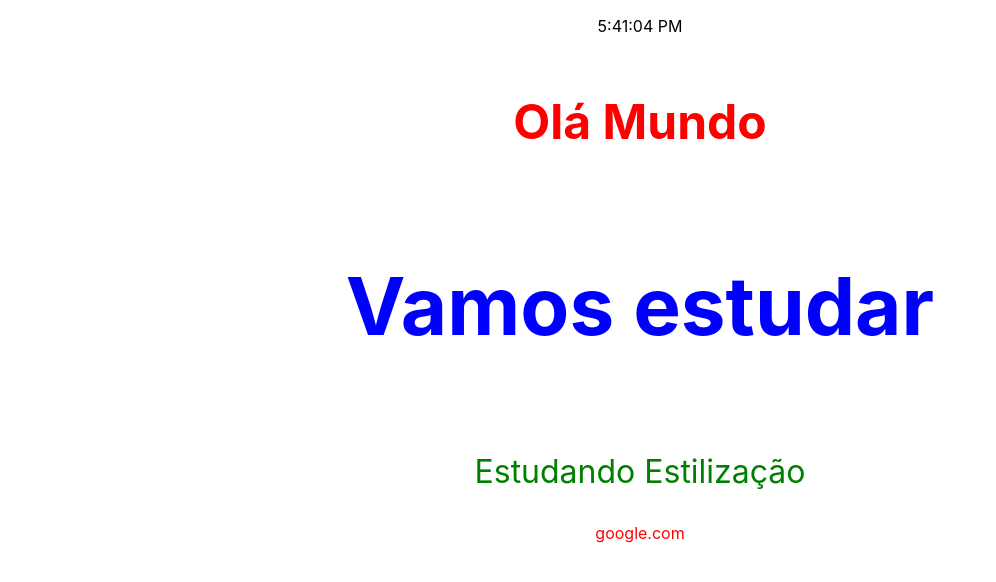
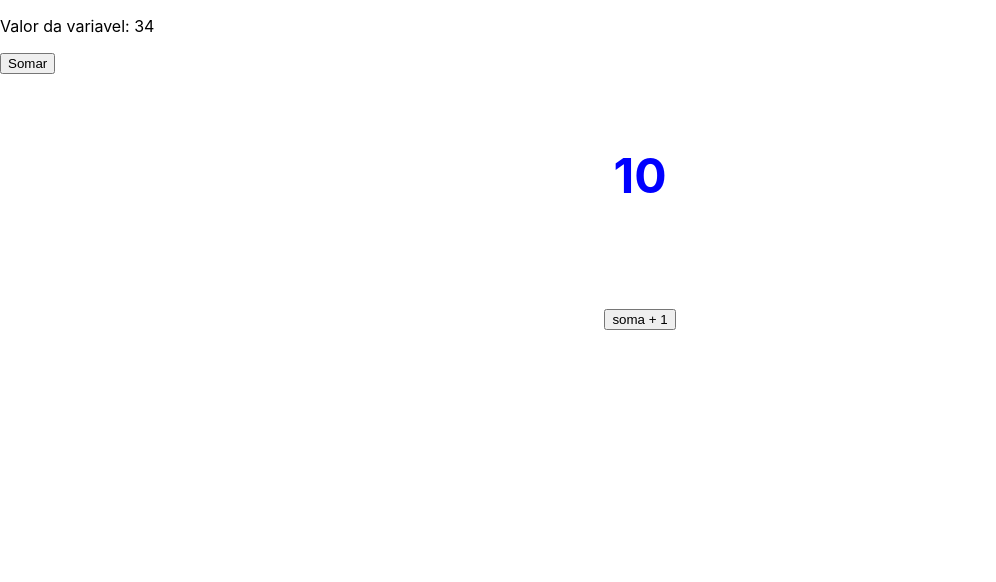
Before and after one commit to claudiney63/react, a React (Create React App) app in the folder app_01/app_01/: page / in a window 1280 px wide. Shown: the top 582 px of the page, without its empty margins (0-996 px from the left). Built offline with nearby package versions, Linux system fonts and the light colour scheme.

Commit message:
State em React aula10

```diff
--- a/app_01/app_01/src/App.js
+++ b/app_01/app_01/src/App.js
@@ -24,7 +24,7 @@ function App() {
 
 export default App;*/
 
-import React from 'react' //aqui eu importo a biblioteca react
+//import React from 'react' //aqui eu importo a biblioteca react
 /*import Naruto01 from './components/imgs/unnamed.png'
 //eu dou nome a uma imagem e importo ela apartir do caminho em especifico
 
@@ -65,6 +65,7 @@ import Header from './components/Header'
 import Corpo from './components/Corpo'
 */
 
+/*
 import './App.css'
 import Relogio from './components/Relogio'
 
@@ -87,3 +88,29 @@ export default function App() {
     </>
   )
 }
+*/
+
+import React, {useState} from 'react'
+import Contador from './components/Contador'
+
+export default function App() {
+
+  const [num, setNum] = useState(10)
+
+  let n1 = 10
+  n1 = 34
+
+  //a variavel apenas, não é rederizada na tela, por exemplo o botão ali
+  //para isso usamos o useState
+
+  //passo os valores dos parametros que desejo
+
+  return (
+    <>
+      <p>Valor da variavel: {n1}</p>
+      <button onClick={(n1) => n1++}>Somar</button>
+      <br/>
+      <Contador num={num} setNum={setNum}/>
+    </>
+  )
+}
--- /dev/null
+++ b/app_01/app_01/src/components/Contador.css
@@ -0,0 +1,16 @@
+.box {
+    display: flex;
+    flex-direction: column;
+    align-items: center;
+    justify-content: center;
+}
+
+.box h1 {
+    color: blue;
+    font-size: 3rem;
+    padding: 2rem;
+}
+
+.box button {
+    margin: 2rem;
+}
--- /dev/null
+++ b/app_01/app_01/src/components/Contador.js
@@ -0,0 +1,14 @@
+import React, { useState } from 'react'
+import './Contador.css'
+
+export default function Contador(props) {
+
+    //coloco os parametros que irei receber atraves do props
+
+    return (
+        <section className='box'>
+            <h1>{props.num}</h1>
+            <button onClick={() => props.setNum(props.num+1)}> soma + 1 </button>
+        </section>
+    )
+}
```
